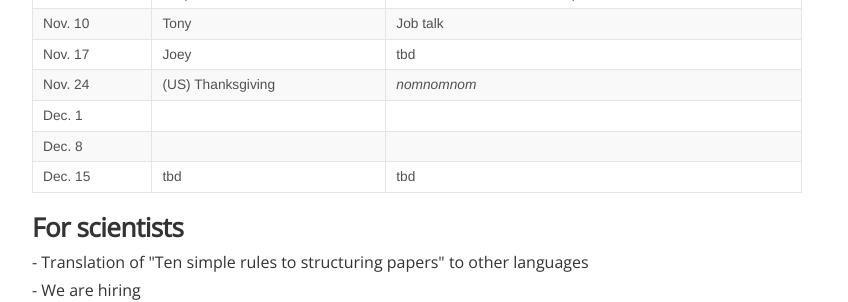
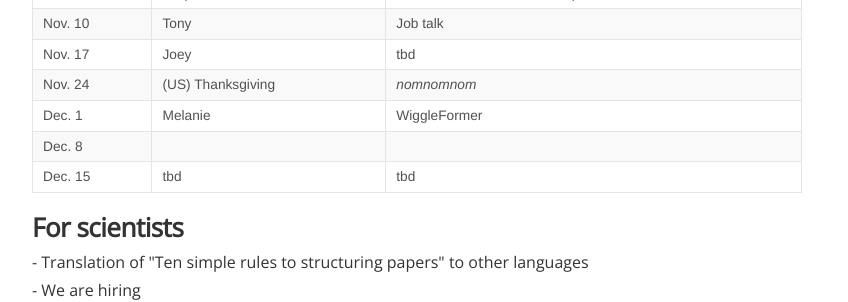
Before and after one commit to KordingLab/KordingLab.github.io, a Jekyll site: the page built from resources.md, in a window 1280 px wide and 900 px high, scrolled down 355 px. Shown: the part 152-454 px from the top of the window, without its empty margins (223-1071 px from the left). Built offline with Jekyll 4.4.1, drawn with Linux system fonts in a browser that asks for light colours; nearby versions of some CDN libraries; comment, search, counter and statistics services are not loaded.

Commit message:
Added myself to the schedule

```diff
--- a/resources.md
+++ b/resources.md
@@ -23,7 +23,7 @@ Get on the listserve for announcements: https://groups.google.com/forum/#!forum/
 | Nov. 10 | Tony | Job talk |
 | Nov. 17 |  Joey | tbd  |
 | Nov. 24 | (US) Thanksgiving | _nomnomnom_ |
-| Dec. 1 |  |  |
+| Dec. 1 | Melanie | WiggleFormer |
 | Dec. 8 |  |  |
 | Dec. 15 | tbd | tbd |
 
```
